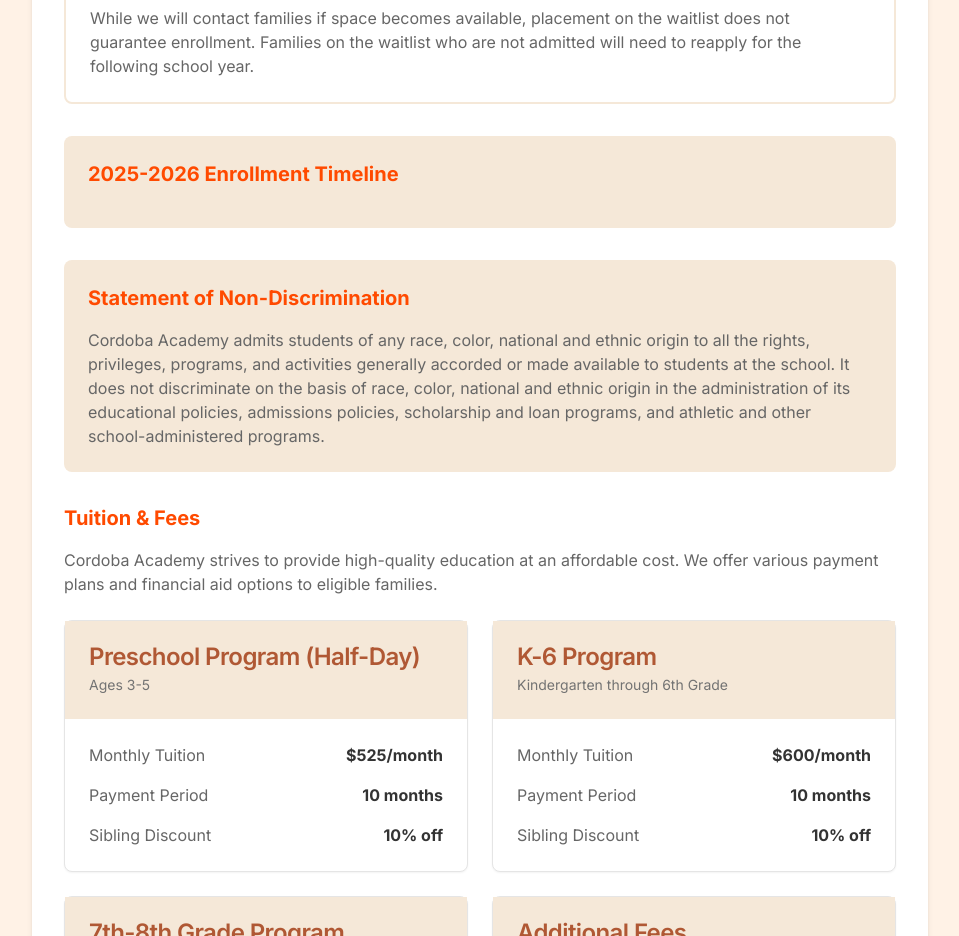
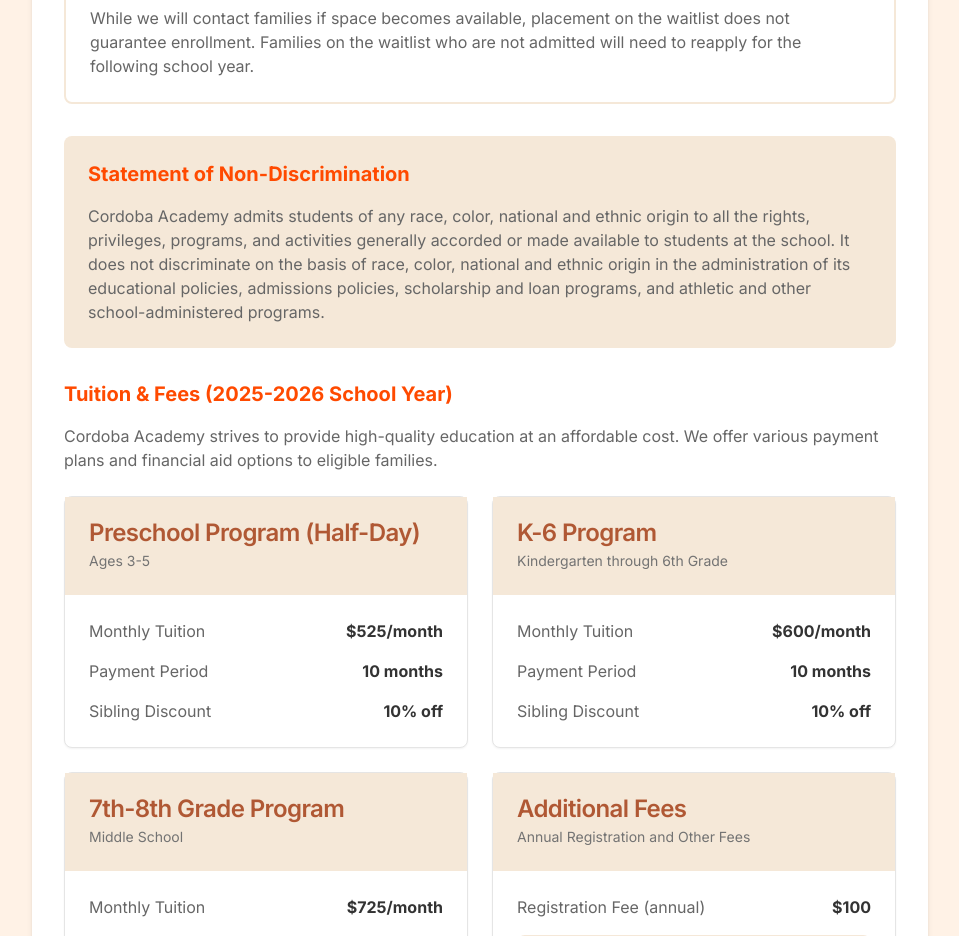
Before and after one commit to ca-seattle/cordoba-website, a Next.js app: page /enrollment in a window 1280 px wide. Shown: the part 2000-2936 px from the top of the page, without its empty margins (160-1119 px from the left). Built offline with nearby package versions, Linux system fonts and the light colour scheme.

Commit message:
Update enrollment page (#22)
Co-authored-by: Umair Qureshi <umairq96@uw.edu>

```diff
--- a/app/enrollment/page.tsx
+++ b/app/enrollment/page.tsx
@@ -206,11 +206,11 @@ export default function EnrollmentPage() {
               </p>
             </div>
 
-            <div className="bg-brand-accent p-6 rounded-lg mb-8">
+            {/* <div className="bg-brand-accent p-6 rounded-lg mb-8">
               <h3 className="text-xl font-bold text-brand-accent-orange mb-4">
                 2025-2026 Enrollment Timeline
               </h3>
-              {/* <ul className="space-y-4">
+              <ul className="space-y-4">
                 <li className="flex items-start gap-3">
                   <div className="w-24 flex-shrink-0 font-bold text-[#B05834]">January 15</div>
                   <div className="text-[#666666]">Re-enrollment begins for current families</div>
@@ -241,8 +241,8 @@ export default function EnrollmentPage() {
                   <div className="w-24 flex-shrink-0 font-bold text-[#B05834]">May-August</div>
                   <div className="text-[#666666]">Rolling admissions based on space availability</div>
                 </li>
-              </ul> */}
-            </div>
+              </ul>
+            </div> */}
 
             <div className="bg-brand-accent p-6 rounded-lg mb-8">
               <h3 className="text-xl font-bold text-brand-accent-orange mb-4">
@@ -260,7 +260,7 @@ export default function EnrollmentPage() {
             </div>
 
             <h3 className="text-xl font-bold text-brand-accent-orange mb-4">
-              Tuition & Fees
+              Tuition & Fees (2025-2026 School Year)
             </h3>
             <p className="text-brand-text-muted mb-6">
               Cordoba Academy strives to provide high-quality education at an
```
